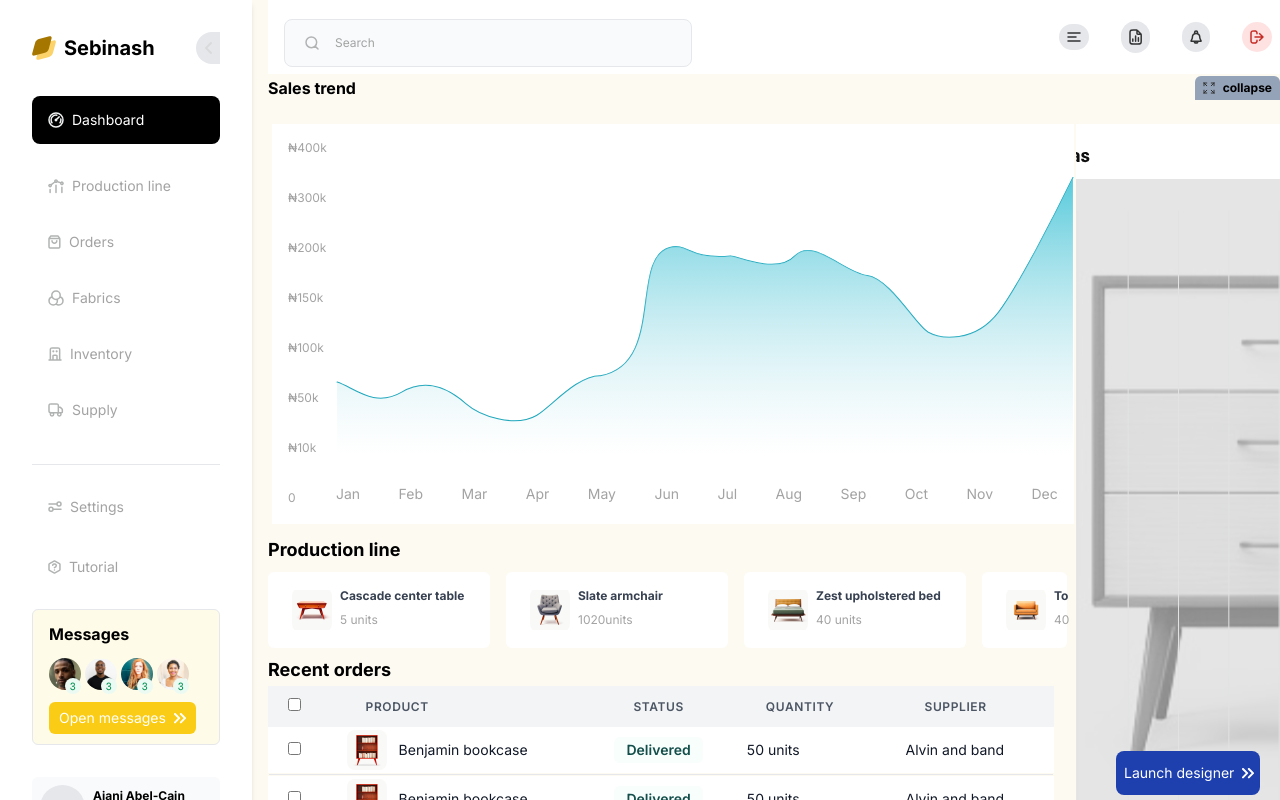
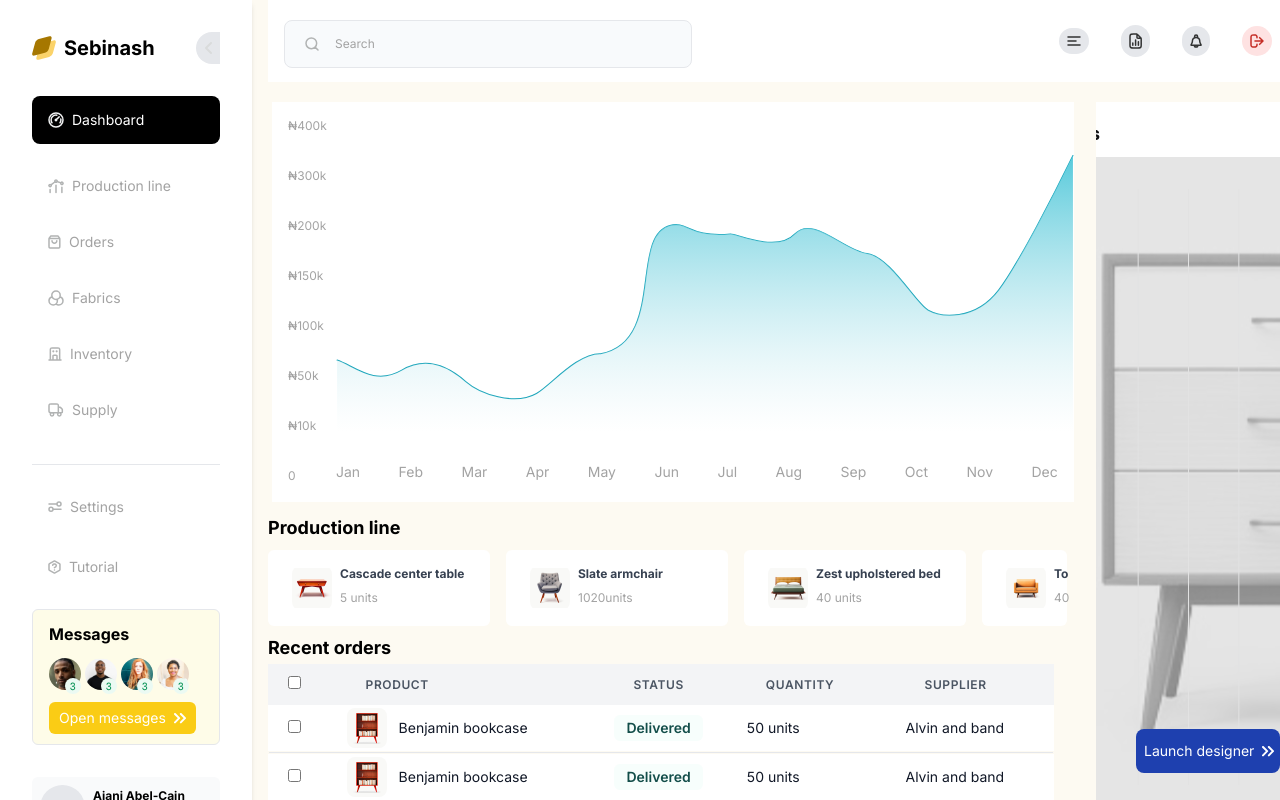
Before and after one commit to DamilolaOmotoyinbo/sebinash, a Next.js app: page / in a window 1280 px wide. Shown: the top 800 px of the page. Built offline with nearby package versions, Linux system fonts and the light colour scheme.

Commit message:
fix:scroll

```diff
--- a/components/dashboard/Navbar.tsx
+++ b/components/dashboard/Navbar.tsx
@@ -11,9 +11,11 @@ import {
 
 const Navbar: React.FC = () => {
   return (
-    <div>
-      <div className="h-[74px] ml-4 flex bg-white justify-between items-center">
-        <div className="border gap-6 text-neutral-400 rounded-lg bg-slate-50 mt-3 flex ml-4 items-center w-[408px] h-[48px] cursor-pointer">
+    <>
+
+      <div className=" w-full top-0 sticky z-50 pl-4">
+      <div className=" mx-auto flex justify-between items-between h-[82px]  bg-white">
+        <div className="border gap-6 text-neutral-400 rounded-lg bg-slate-50 mt-5 flex ml-4 items-center w-[408px] h-[48px] cursor-pointer">
           <div className="flex items-center gap-4 group">
             <div className="ml-5 group-hover:filter group-hover:grayscale group-hover:invert">
               <Image src={search} alt="search" />
@@ -36,14 +38,17 @@ const Navbar: React.FC = () => {
           </div>
         </div>
       </div>
-      <div className="flex justify-between items-center mt-0.5">
+
+      {/* <div className="flex justify-between items-center mt-0.5">
         <p className="pl-4 font-bold">Sales trend</p>
         <div className="flex items-center gap-2 rounded-t-md w-auto h-6 bg-slate-400 px-2 cursor-pointer">
           <Image src={collapse} alt="collapse" />
           <p className="font-bold text-xs">collapse</p>
         </div>
-      </div>
+      </div> */}
     </div>
+  </>
+
   );
 };
 
--- a/components/dashboard/Salestrend.tsx
+++ b/components/dashboard/Salestrend.tsx
@@ -4,7 +4,7 @@ import { graph } from "@/assests/assests";
 
 const SalesTrend: React.FC = () => {
   return (
-    <div className="flex gap-3">
+    <div className=" flex gap-3">
       <div className="relative bg-white ml-5 w-[802px] h-[400px]">
         <div className="">
           <Image className="pl-16 " src={graph} alt="graph" layout="fill" />
--- a/components/dashboard/Sidebar.tsx
+++ b/components/dashboard/Sidebar.tsx
@@ -1,4 +1,4 @@
-'use client';
+"use client";
 import React, { useState } from "react";
 import Image from "next/image";
 import {
@@ -27,13 +27,15 @@ const Sidebar: React.FC = () => {
   return (
     <div
       className={`bg-white h-[861px] shadow-md transition-all duration-300 ${
-        isOpen ? "w-[252px] p-[32px]" : "w-[80px] p-[16px]"
+        isOpen ? " p-[32px]" : "w-[80px] p-[16px]"
       }`}
     >
       <div className="mb-8 flex justify-between items-center">
         <div className="flex gap-2 items-center">
           <Image src={logo} alt="logo" />
-          {isOpen && <h1 className="text-xl font-bold cursor-pointer">Sebinash</h1>}
+          {isOpen && (
+            <h1 className="text-xl font-bold cursor-pointer">Sebinash</h1>
+          )}
         </div>
 
         <div
@@ -51,7 +53,9 @@ const Sidebar: React.FC = () => {
 
         <div className="flex gap-2 items-center hover:bg-gray-200 rounded mb-5 cursor-pointer p-2">
           <Image className="ml-2" src={line} alt="line" />
-          {isOpen && <p className="text-neutral-400 text-sm">Production line</p>}
+          {isOpen && (
+            <p className="text-neutral-400 text-sm">Production line</p>
+          )}
         </div>
 
         <div className="flex gap-2 items-center hover:bg-gray-200 rounded mb-5 cursor-pointer p-2">
@@ -108,10 +112,15 @@ const Sidebar: React.FC = () => {
             online
           </p>
         </div>
-
       </div>
     </div>
   );
 };
 
 export default Sidebar;
+
+
+{/* <p className={`text-teal-900 bg-teal-50 rounded-lg ${isOpen ? 'Block':"hidden"} text-center w-[54px] h-[24px]`}></p> */}
+
+
+// {isOpen ? <img src=“big screen”/> : <img src =“small”/> }
--- a/pages/dashboard.tsx
+++ b/pages/dashboard.tsx
@@ -11,20 +11,22 @@ const Dashboard: React.FC = () => {
   return (
     <div
       style={{ backgroundColor: "#FDFAF2" }}
-      className="flex flex-col lg:flex-row h-auto min-h-screen"
+      className="flex flex-col lg:flex-row max-w-[1440px] m-auto h-auto min-h-screen"
     >
-      <div className="hidden md:block">
+      <div className=" hidden md:block">
         <Sidebar />
       </div>
       <div className="flex-1">
-        <Navbar />
-        <div className="flex flex-col md:flex-row mt-6">
+
+      <Navbar />
+
+        <div className="flex gap-5 mt-5 flex-col md:flex-row">
           <div className="flex-1 order-2 md:order-1">
             <SalesTrend />
             <ProductionLine />
             <RecentOrders />
           </div>
-          <div className="relative p-0 h-80 md:h-[727px] order-1 md:order-2">
+          <div className=" relative p-0 h-80 md:h-[727px] order-1 md:order-2">
             <Image
               className="w-full h-full object-cover"
               src={canvas}
```
Lines whose indentation alone changed are shown as unchanged.
